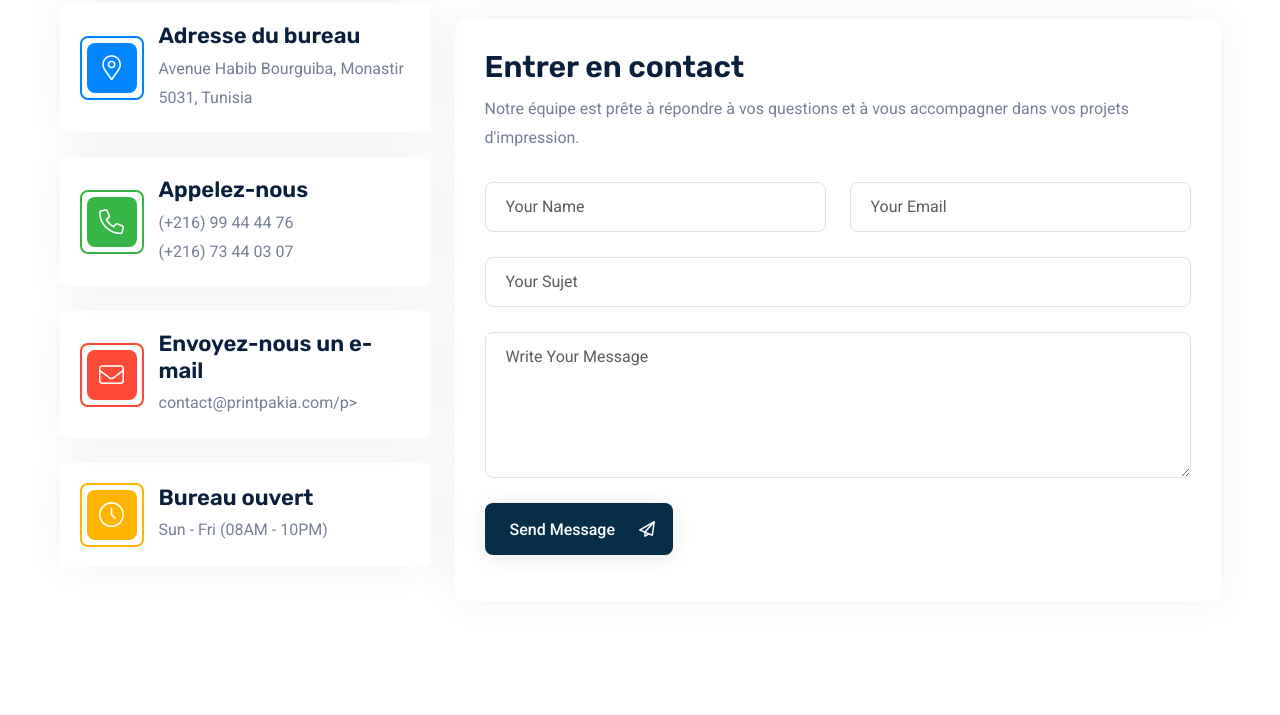
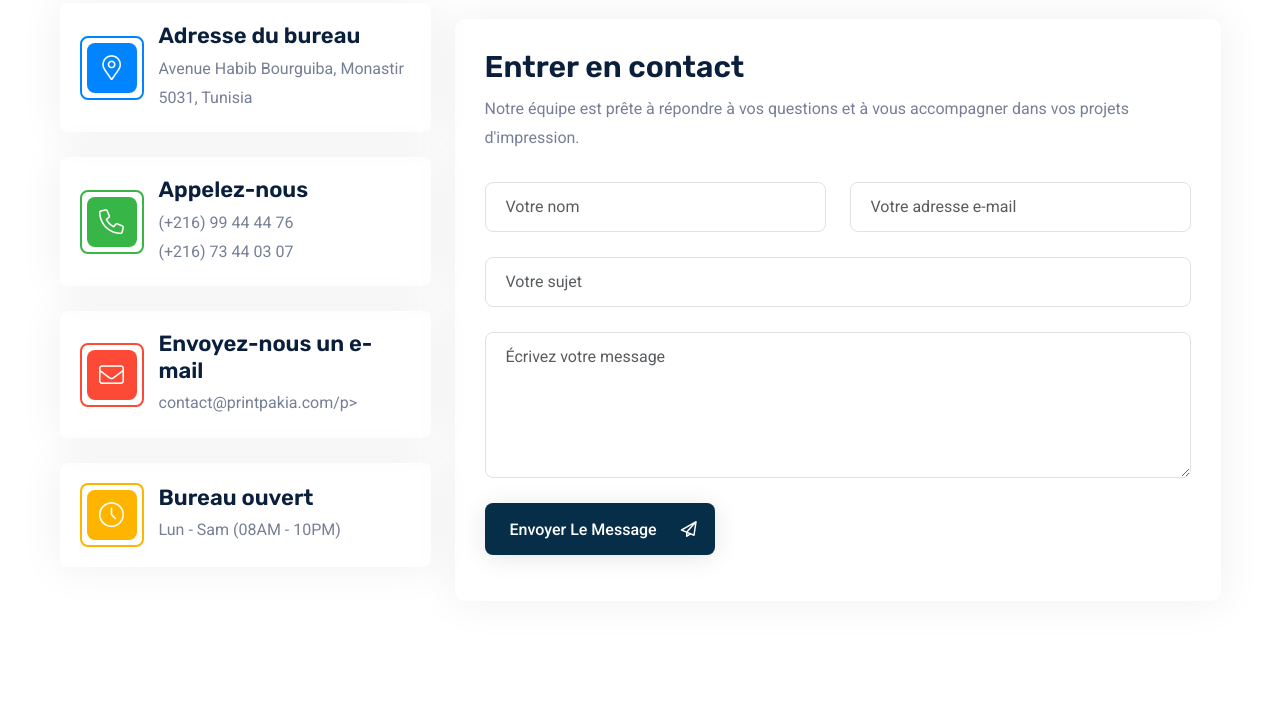
Before and after one commit to Lokmani-ibrahim/printpakia, a plain HTML site: page contact.html in a window 1280 px wide. Shown: the part 609-1324 px from the top of the page. Drawn offline with Linux system fonts and the light colour scheme; a web font is replaced by a local one.

Commit message:
Maps editt

```diff
--- a/contact.html
+++ b/contact.html
@@ -107,7 +107,7 @@
         <button class="close-search"><span class="far fa-times"></span></button>
         <form action="#">
             <div class="form-group">
-                <input type="search" name="search-field" placeholder="Rechercher Here..." required>
+                <input type="search" name="search-field" placeholder="Rechercher ici..." required>
                 <button type="submit"><i class="far fa-search"></i></button>
             </div>
         </form>
@@ -174,7 +174,7 @@
                                     </div>
                                     <div class="contact-info-content">
                                         <h5>Bureau ouvert</h5>
-                                        <p>Sun - Fri (08AM - 10PM)</p>
+                                        <p>Lun - Sam (08AM - 10PM)</p>
                                     </div>
                                 </div>
                             </div>
@@ -190,26 +190,26 @@
                                         <div class="col-md-6">
                                             <div class="form-group">
                                                 <input type="text" class="form-control" name="name"
-                                                    placeholder="Your Name" required>
+                                                    placeholder="Votre nom" required>
                                             </div>
                                         </div>
                                         <div class="col-md-6">
                                             <div class="form-group">
                                                 <input type="email" class="form-control" name="email"
-                                                    placeholder="Your Email" required>
+                                                    placeholder="Votre adresse e-mail" required>
                                             </div>
                                         </div>
                                     </div>
                                     <div class="form-group">
                                         <input type="text" class="form-control" name="subject"
-                                            placeholder="Your Sujet" required>
+                                            placeholder="Votre sujet" required>
                                     </div>
                                     <div class="form-group">
                                         <textarea name="message" cols="30" rows="5" class="form-control"
-                                            placeholder="Write Your Message"></textarea>
+                                            placeholder="Écrivez votre message"></textarea>
                                     </div>
-                                    <button type="submit" class="theme-btn">Send
-                                        Message <i class="far fa-paper-plane"></i></button>
+                                    <button type="submit" class="theme-btn">Envoyer le message
+                                        <i class="far fa-paper-plane"></i></button>
                                     <div class="col-md-12 mt-3">
                                         <div class="form-messege text-success"></div>
                                     </div>
@@ -224,7 +224,7 @@
 
         <!-- map -->
         <div class="contact-map">
-            <iframe src="https://www.google.com/maps/embed?pb=!1m18!1m12!1m3!1d96708.34194156103!2d-74.03927096447748!3d40.759040329405195!2m3!1f0!2f0!3f0!3m2!1i1024!2i768!4f13.1!3m3!1m2!1s0x0%3A0x4a01c8df6fb3cb8!2sSolomon%20R.%20Guggenheim%20Museum!5e0!3m2!1sen!2sbd!4v1619410634508!5m2!1sen!2s"
+            <iframe src="https://maps.google.com/maps?q=Monastir%20Tunisie&t=&z=13&ie=UTF8&iwloc=&output=embed"
                 style="border:0;" allowfullscreen="" loading="lazy"></iframe>
         </div>
 
@@ -247,6 +247,7 @@
                                 Printpakia est votre partenaire d'impression à Monastir, Sousse et Mahdia pour vos brochures, flyers, affiches et packaging.
                             </p>
                             <ul class="footer-contact">
+                                <li><a href="#"><i class="far fa-map-marker-alt"></i>Avenue Habib Bourguiba, Monastir 5031, Tunisia</a></li>
                                 <li><a href="mailto:contact@printpakia.com"><i class="far fa-envelope"></i>contact@printpakia.com</a></li>
                                 <li><a href="tel:+21699444476"><i class="far fa-phone"></i>(+216) 99 44 44 76</a></li>
                                 <li><a href="tel:+21673440307"><i class="far fa-phone"></i>(+216) 73 44 03 07</a></li>
@@ -286,7 +287,7 @@
                                 <p>Abonnez-vous à notre Bulletin pour recevoir les dernières mises à jour et actualités</p>
                                 <div class="subscribe-form">
                                     <form action="#">
-                                        <input type="email" class="form-control" placeholder="Your Email">
+                                        <input type="email" class="form-control" placeholder="Votre adresse e-mail">
                                         <button class="theme-btn" type="submit">
                                             <span class="far fa-envelope"></span> S'abonner maintenant
                                         </button>
```
Also changed, not shown: 404.html (+3 -2 lines), about.html (+3 -2 lines), faq.html (+3 -2 lines), index.html (+5 -4 lines), project.html (+3 -2 lines), service.html (+3 -2 lines), assets/img/about/01.jpg.
